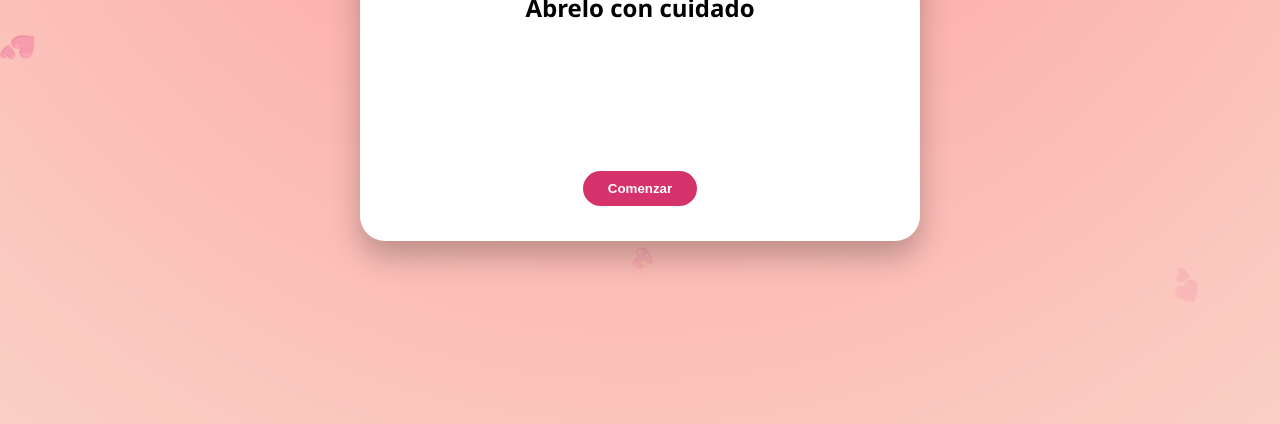
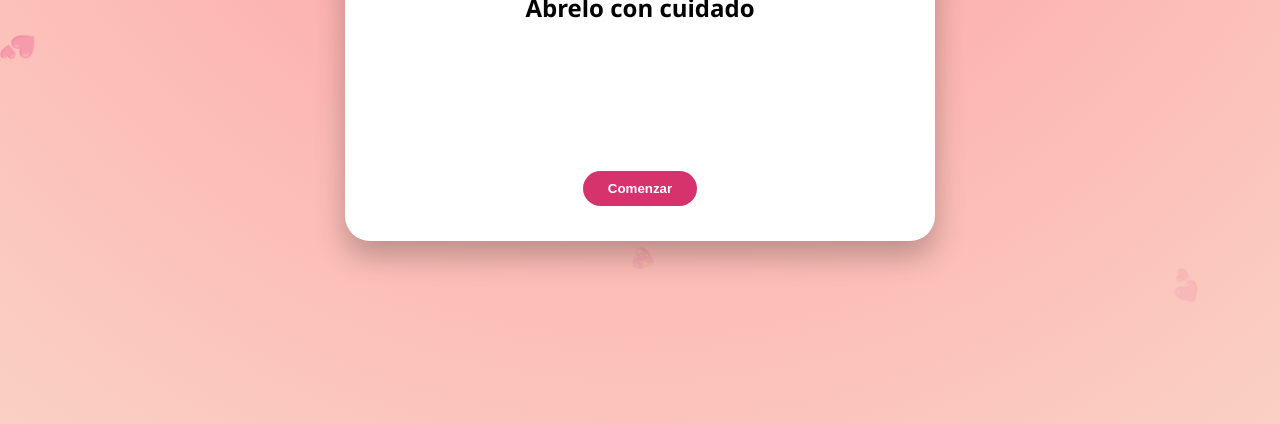
Before and after one commit to Marcop92/para-ti, a plain HTML site: page index.html in a window 1280 px wide. Shown: the part 376-800 px from the top of the page. Drawn offline with Linux system fonts and the light colour scheme.

Commit message:
Update index.html

```diff
--- a/index.html
+++ b/index.html
@@ -47,7 +47,7 @@ body{
 
 .card{
     background:white;
-    width:490px;
+    width:520px;
     padding:35px;
     border-radius:25px;
     text-align:center;
```
